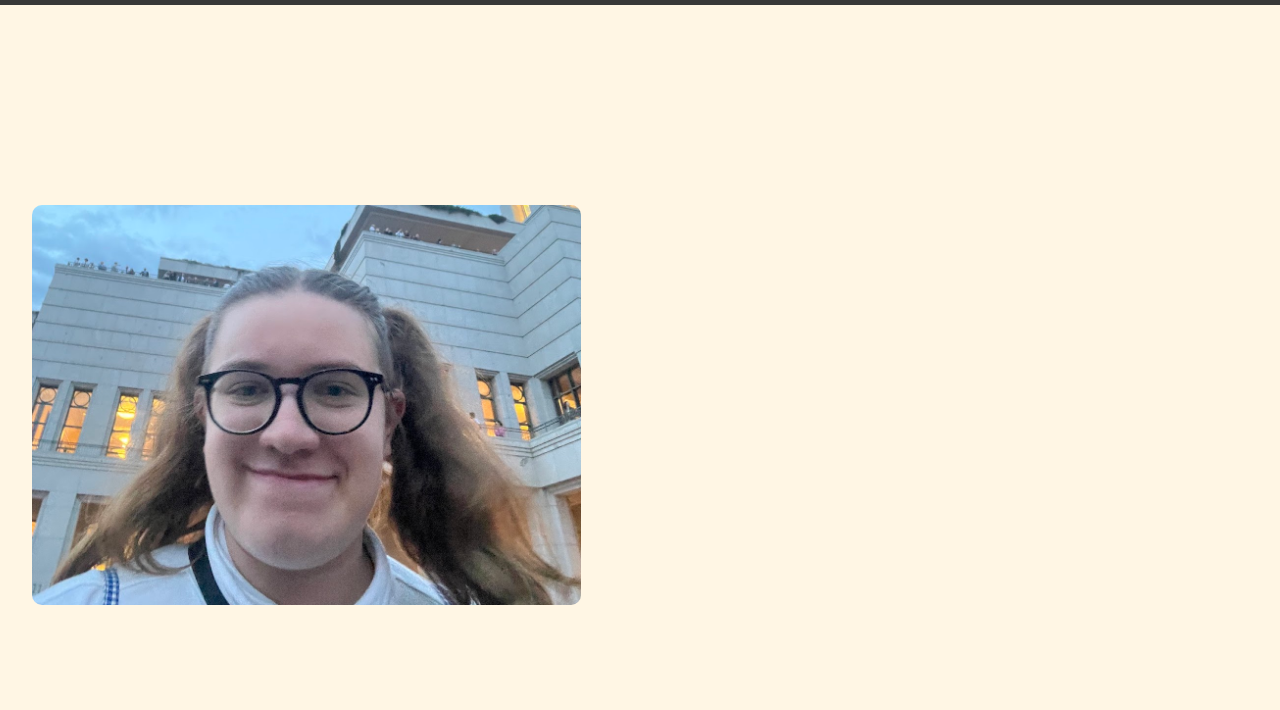
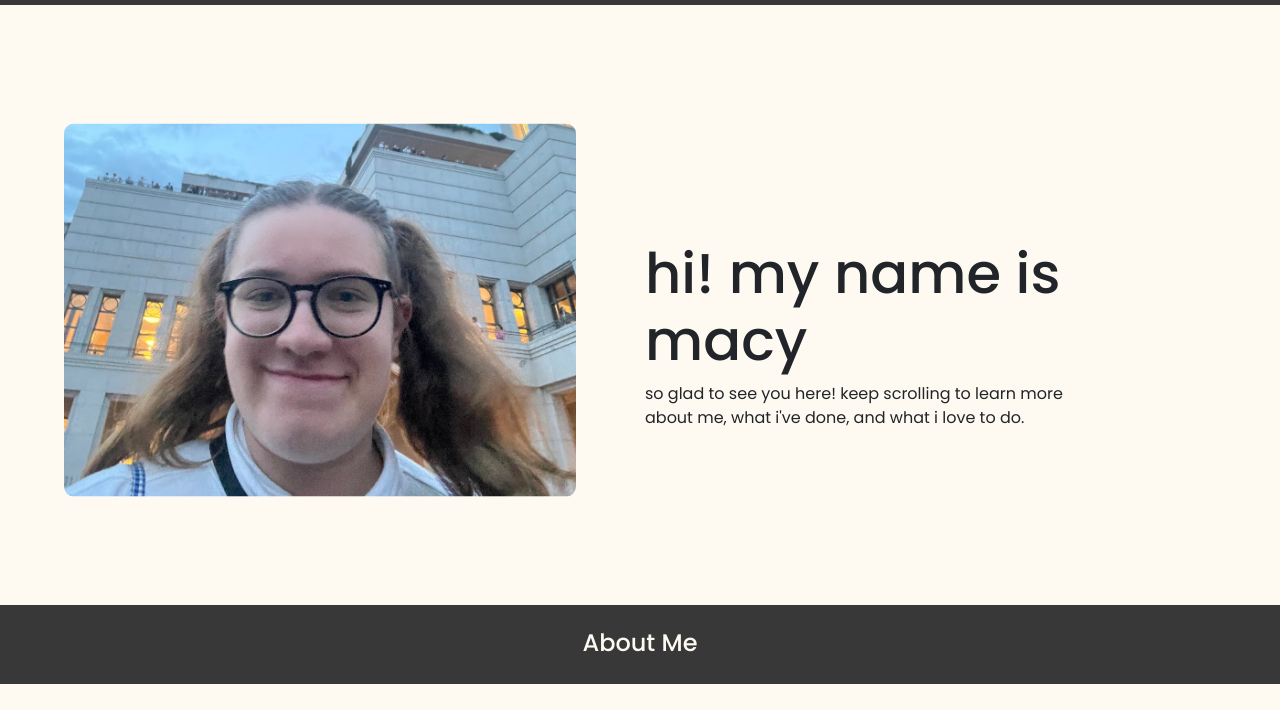
Before and after one commit to macyesk/project-1, a plain HTML site: page index.html in a window 1280 px wide. Shown: the part 90-800 px from the top of the page. Drawn offline with nearby package versions, Linux system fonts and the light colour scheme.

Commit message:
completing hero

```diff
--- a/index.html
+++ b/index.html
@@ -38,11 +38,19 @@
       </div>
     </nav>
   </header>
+
   <div class="content" id="hero">
-    <div class="about-me-image col-6">
-     <img src="./media/macyeskface.jpeg" alt="">
+    <div class="about-me-image">
+      <img src="./media/macyeskface.jpeg" alt="">
+    </div>
+    <div class="right-hero">
+      <div class="right-text">
+        <h1>hi! my name is macy</h1>
+        <p>so glad to see you here! keep scrolling to learn more about me, what i've done, and what i love to do. </p>
+      </div>
     </div>
   </div>
+
   <section id="about-me" class="first-divider">
     <h4>About Me</h4>
   </section>
--- a/styles.css
+++ b/styles.css
@@ -1,11 +1,14 @@
 :root {
-  --sixty: #fff6e4;
+  --sixty: #fffaf1;
   --thirty: #383838;
   --ten: #89a8e1;
   --accent: #c37d92;
   --white: #ffffff;
   position: absolute;
-  font-family: 'Poppins', sans-serif;
+}
+
+* {
+  font-family: "Poppins", sans-serif;
 }
 
 .logo {
@@ -24,7 +27,6 @@ section {
   color: var(--sixty);
   position: sticky;
   padding: 1.5em;
-  font-family: 'Poppins', sans-serif;
 }
 
 .content {
@@ -35,11 +37,10 @@ section {
 
 .header-text.header-text.header-text.header-text {
   color: var(--ten);
-  font-family: 'Poppins', sans-serif;
 }
 
 #hero {
-  height: 100vh;
+  height: 75vh;
 }
 
 .first-divider {
@@ -57,15 +58,41 @@ section {
   border-bottom: 0.5px solid var(--sixty);
 }
 
-.about-me-image {
-  position: relative;
+.about-me-image img{
+  position: absolute;
+  left: 5%;
+  top: 50vh;
+  width: 40%;
+  transform: translateY(-50%);
   aspect-ratio: 1.373 / 1;
-  top: 25vh;
-  left: 2em;
+  border: none;
+  border-radius: 10px;
+  text-align: center;
 }
 
-.about-me-image img {
-  aspect-ratio: 1.373 / 1;
+.right-hero {
+  position: absolute;
+  left: 50%;
+  top: 62vh;
+  transform: translateY(-50%);
+  width: 45%;
   height: 50vh;
-  border-radius: 10px;
+  text-align: center;
 }
+
+.right-text {
+  width: 100%;
+  height: 60%;
+  margin-top: 5%;
+  color: var(--secondary);
+  padding: 5px;
+  text-align: left;
+}
+
+.right-text p{
+  width: 80%;
+}
+
+.right-text h1{
+  font-size: 3.5rem;
+}
```
